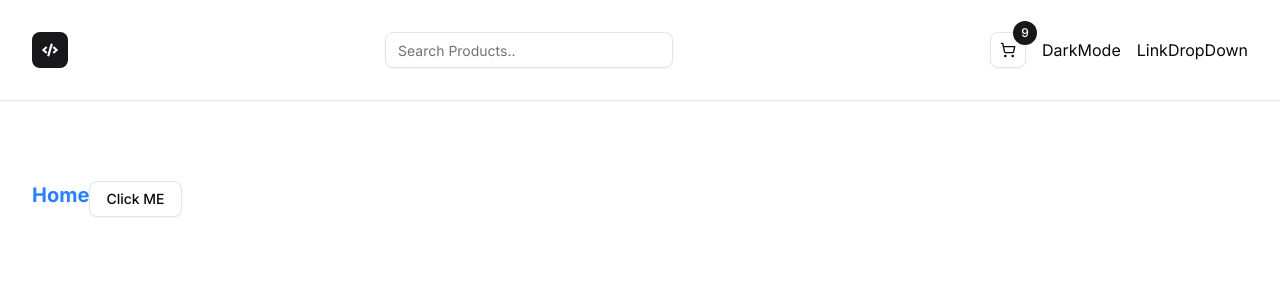
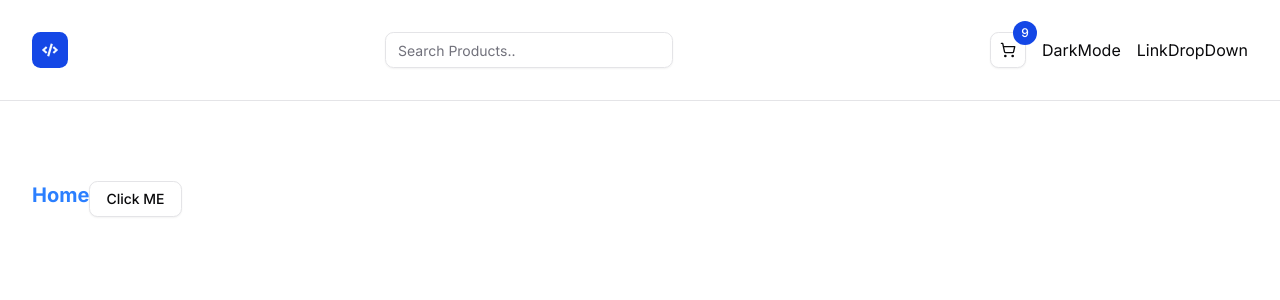
Before and after one commit to only-as19/Next-JS-Store, a Next.js app: page / in a window 1280 px wide. Shown: the top 300 px of the page. Built offline with nearby package versions, Linux system fonts and the light colour scheme.

Commit message:
Feat: Update theme

```diff
--- a/app/globals.css
+++ b/app/globals.css
@@ -42,15 +42,15 @@
 }
 
 :root {
-  --radius: 0.625rem;
+  --radius: 0.65rem;
   --background: oklch(1 0 0);
   --foreground: oklch(0.141 0.005 285.823);
   --card: oklch(1 0 0);
   --card-foreground: oklch(0.141 0.005 285.823);
   --popover: oklch(1 0 0);
   --popover-foreground: oklch(0.141 0.005 285.823);
-  --primary: oklch(0.21 0.006 285.885);
-  --primary-foreground: oklch(0.985 0 0);
+  --primary: oklch(0.488 0.243 264.376);
+  --primary-foreground: oklch(0.97 0.014 254.604);
   --secondary: oklch(0.967 0.001 286.375);
   --secondary-foreground: oklch(0.21 0.006 285.885);
   --muted: oklch(0.967 0.001 286.375);
@@ -60,20 +60,20 @@
   --destructive: oklch(0.577 0.245 27.325);
   --border: oklch(0.92 0.004 286.32);
   --input: oklch(0.92 0.004 286.32);
-  --ring: oklch(0.705 0.015 286.067);
-  --chart-1: oklch(0.646 0.222 41.116);
-  --chart-2: oklch(0.6 0.118 184.704);
-  --chart-3: oklch(0.398 0.07 227.392);
-  --chart-4: oklch(0.828 0.189 84.429);
-  --chart-5: oklch(0.769 0.188 70.08);
+  --ring: oklch(0.708 0 0);
+  --chart-1: oklch(0.809 0.105 251.813);
+  --chart-2: oklch(0.623 0.214 259.815);
+  --chart-3: oklch(0.546 0.245 262.881);
+  --chart-4: oklch(0.488 0.243 264.376);
+  --chart-5: oklch(0.424 0.199 265.638);
   --sidebar: oklch(0.985 0 0);
   --sidebar-foreground: oklch(0.141 0.005 285.823);
-  --sidebar-primary: oklch(0.21 0.006 285.885);
-  --sidebar-primary-foreground: oklch(0.985 0 0);
+  --sidebar-primary: oklch(0.546 0.245 262.881);
+  --sidebar-primary-foreground: oklch(0.97 0.014 254.604);
   --sidebar-accent: oklch(0.967 0.001 286.375);
   --sidebar-accent-foreground: oklch(0.21 0.006 285.885);
   --sidebar-border: oklch(0.92 0.004 286.32);
-  --sidebar-ring: oklch(0.705 0.015 286.067);
+  --sidebar-ring: oklch(0.708 0 0);
 }
 
 .dark {
@@ -83,8 +83,8 @@
   --card-foreground: oklch(0.985 0 0);
   --popover: oklch(0.21 0.006 285.885);
   --popover-foreground: oklch(0.985 0 0);
-  --primary: oklch(0.92 0.004 286.32);
-  --primary-foreground: oklch(0.21 0.006 285.885);
+  --primary: oklch(0.488 0.243 264.376);
+  --primary-foreground: oklch(0.97 0.014 254.604);
   --secondary: oklch(0.274 0.006 286.033);
   --secondary-foreground: oklch(0.985 0 0);
   --muted: oklch(0.274 0.006 286.033);
@@ -94,21 +94,22 @@
   --destructive: oklch(0.704 0.191 22.216);
   --border: oklch(1 0 0 / 10%);
   --input: oklch(1 0 0 / 15%);
-  --ring: oklch(0.552 0.016 285.938);
-  --chart-1: oklch(0.488 0.243 264.376);
-  --chart-2: oklch(0.696 0.17 162.48);
-  --chart-3: oklch(0.769 0.188 70.08);
-  --chart-4: oklch(0.627 0.265 303.9);
-  --chart-5: oklch(0.645 0.246 16.439);
+  --ring: oklch(0.556 0 0);
+  --chart-1: oklch(0.809 0.105 251.813);
+  --chart-2: oklch(0.623 0.214 259.815);
+  --chart-3: oklch(0.546 0.245 262.881);
+  --chart-4: oklch(0.488 0.243 264.376);
+  --chart-5: oklch(0.424 0.199 265.638);
   --sidebar: oklch(0.21 0.006 285.885);
   --sidebar-foreground: oklch(0.985 0 0);
-  --sidebar-primary: oklch(0.488 0.243 264.376);
-  --sidebar-primary-foreground: oklch(0.985 0 0);
+  --sidebar-primary: oklch(0.623 0.214 259.815);
+  --sidebar-primary-foreground: oklch(0.97 0.014 254.604);
   --sidebar-accent: oklch(0.274 0.006 286.033);
   --sidebar-accent-foreground: oklch(0.985 0 0);
   --sidebar-border: oklch(1 0 0 / 10%);
-  --sidebar-ring: oklch(0.552 0.016 285.938);
+  --sidebar-ring: oklch(0.439 0 0);
 }
+
 
 @layer base {
   * {
```
